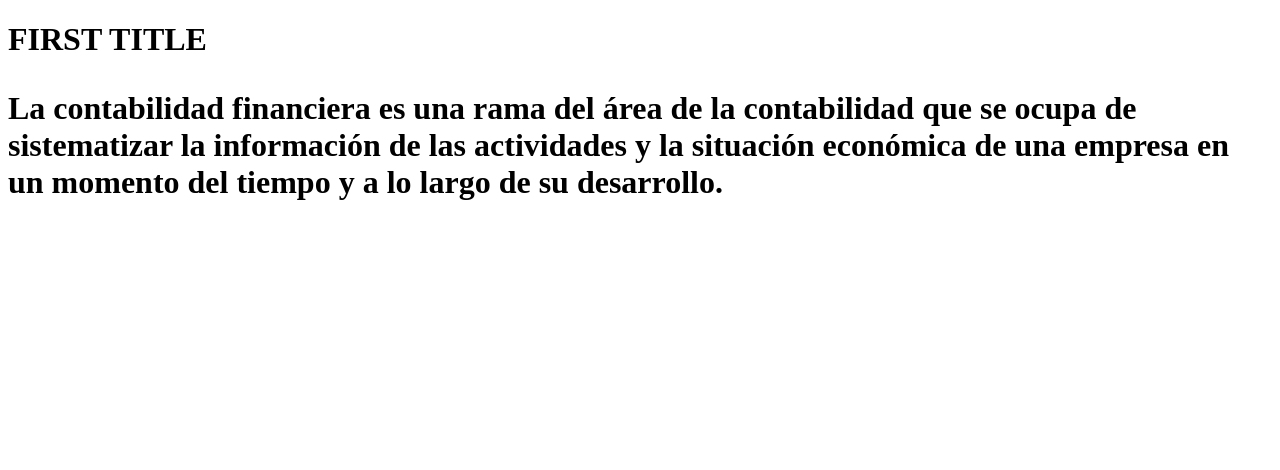
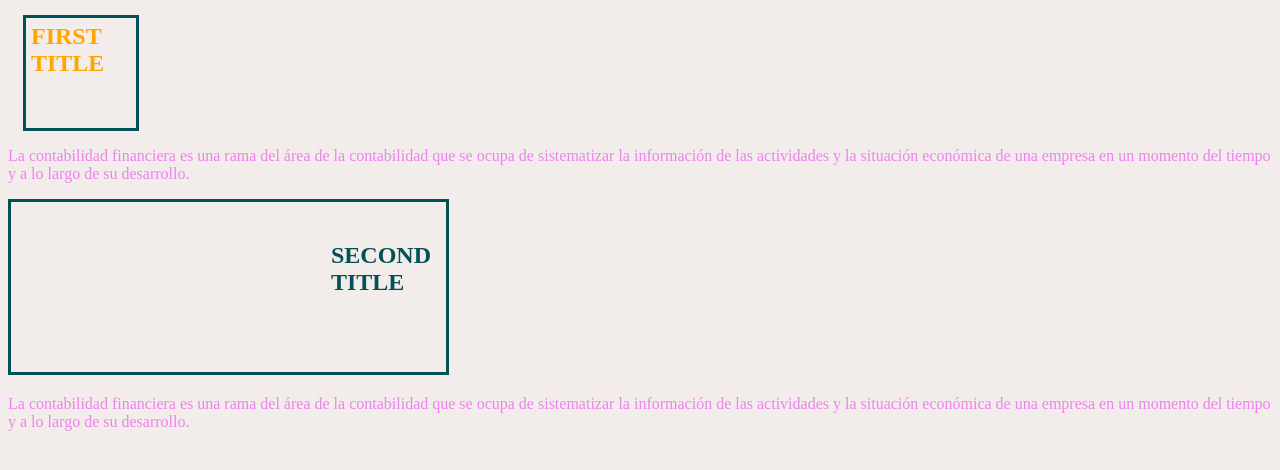
Before and after one commit to Lenin-Ram/testre-positorio, a plain HTML site: page parte2.html in a window 1280 px wide. Drawn offline with Linux system fonts and the light colour scheme.

Commit message:
Sesion 2

```diff
--- a/estilos.css
+++ b/estilos.css
@@ -5,14 +5,30 @@ body{
 }
 
 h1{
-    /* Ejemplo CONTENEDOR:
-    width: 100px;
-    padding: 15px 5px 20px;
-    border:solid 4px #025157;
-    margin-top: 20px; */
+
+    width:   100px;
+    height:  100px;
+    display: block;
+    padding: 5px;
+    border:solid 3px #025157;
+    margin: 15px;
 
     color: orange;
+    font-size: 24px;
+
 }
+
+h2{
+    color: #025157;
+
+    width:   100px;
+    height:  100px;
+    display: block;
+    padding: 40px 15px 30px 320px;
+    border:solid 3px #025157;
+    margin-top: 15px;
+}
+
 h4{
     color:#8b8b8bcc;
 }
@@ -26,3 +42,9 @@ button{
 
     color: green;
 }
+
+p{
+
+color: violet;
+
+}
--- a/parte2.html
+++ b/parte2.html
@@ -5,16 +5,24 @@
     <meta name="viewport" content="width=device-width, initial-scale=1.0">
     <meta http-equiv="X-UA-Compatible" content="ie=edge">
     <title>Document</title>
+    <link href="/estilos.css" type="text/css" rel="stylesheet">
 </head>
 <body>
-   <h1>FIRST TITLE
+   <h1>FIRST TITLE </h1>
+
+
+   <p>La contabilidad financiera es una rama del área de la contabilidad
+        que se ocupa de sistematizar la información de las actividades
+         y la situación económica de una empresa en un momento del tiempo
+         y a lo largo de su desarrollo.</p>
+
+    <h2>SECOND TITLE</h2>
+
     <p>La contabilidad financiera es una rama del área de la contabilidad
         que se ocupa de sistematizar la información de las actividades
          y la situación económica de una empresa en un momento del tiempo
          y a lo largo de su desarrollo.</p>
 
-   </h1>
-
 
 </body>
 </html>
```
Also changed, not shown: index.html (+7 -6 lines).
